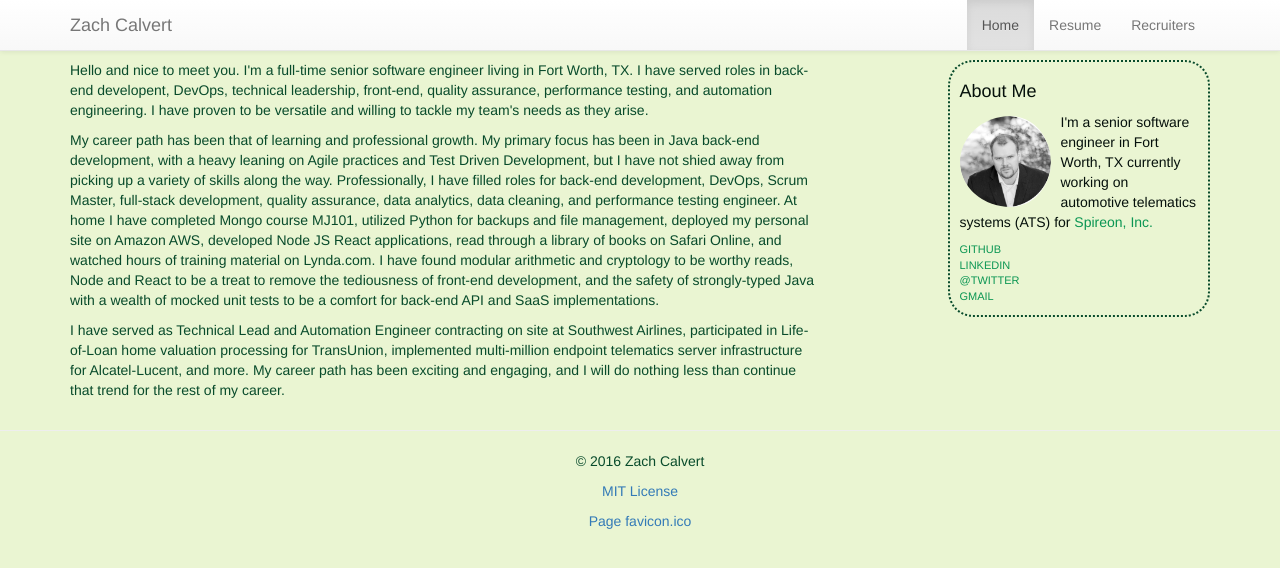
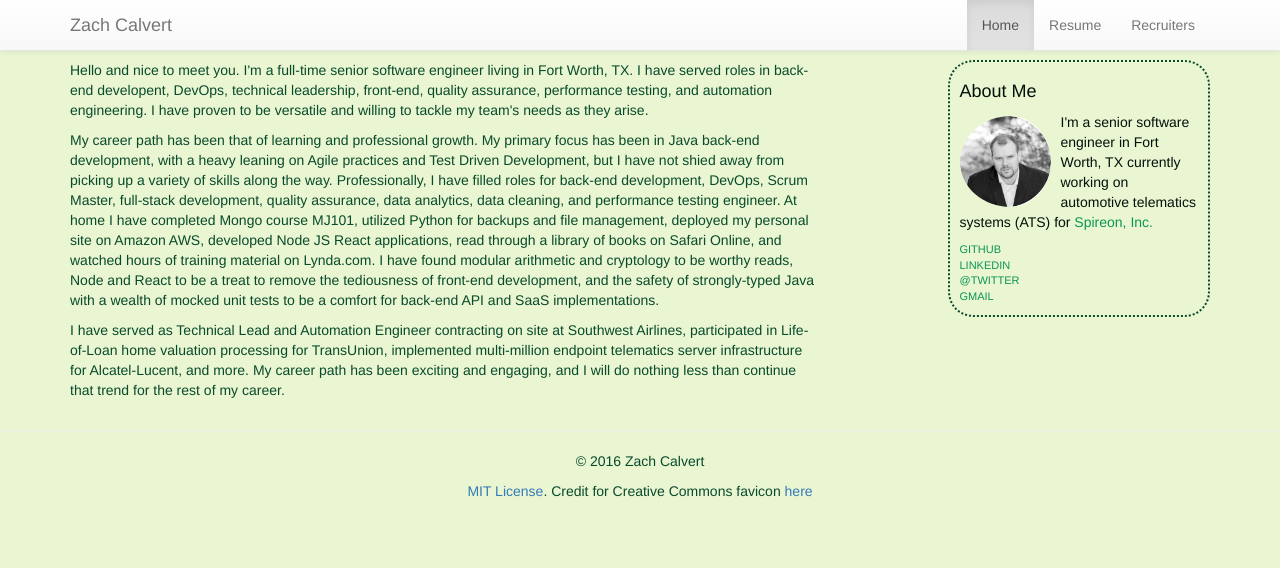
Before and after one commit to ZacharyCalvert/ZachCalvert, a React (Create React App) app: page / in a window 1280 px wide. Shown: the top 568 px of the page. Built offline with nearby package versions, Linux system fonts and the light colour scheme.

Commit message:
Updating footer text

```diff
--- a/src/App.js
+++ b/src/App.js
@@ -34,8 +34,7 @@ class App extends Component {
           <hr/>
           <footer className="text-center">
             <p>&copy; 2016 Zach Calvert</p>
-            <p><a href="https://opensource.org/licenses/MIT">MIT License</a></p>
-            <p><a href="https://commons.wikimedia.org/w/index.php?curid=1453293">Page favicon.ico</a></p>
+            <p><a href="https://opensource.org/licenses/MIT">MIT License</a>.  Credit for Creative Commons favicon <a href="https://commons.wikimedia.org/w/index.php?curid=1453293">here</a></p>
           </footer>
       </div>
     );
```
